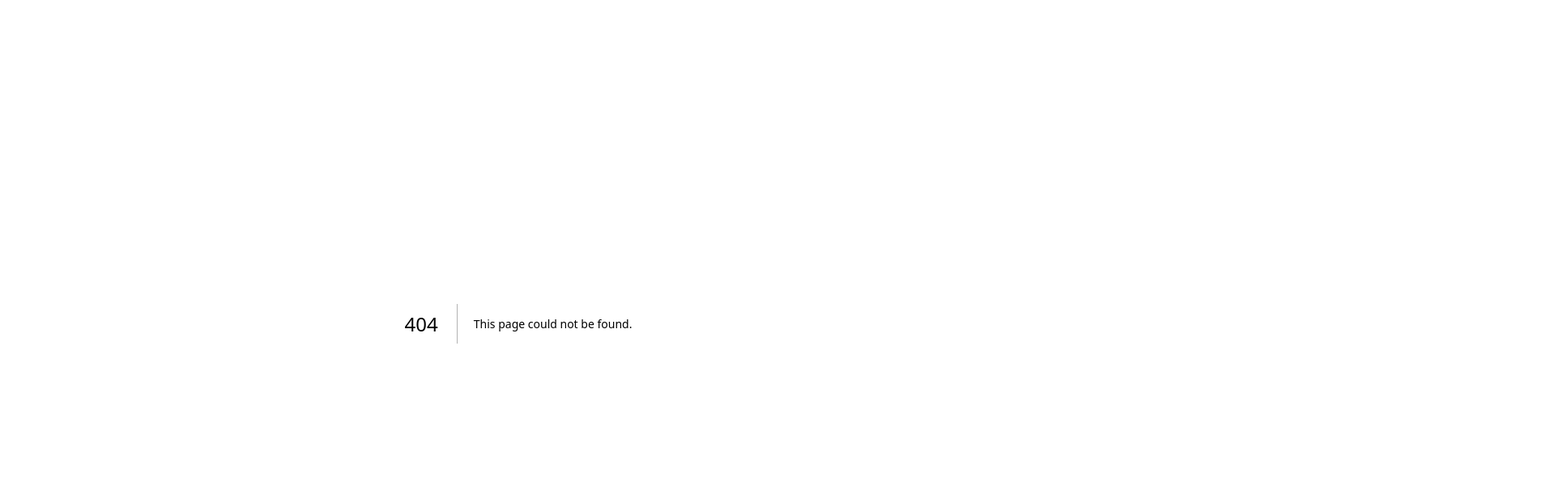
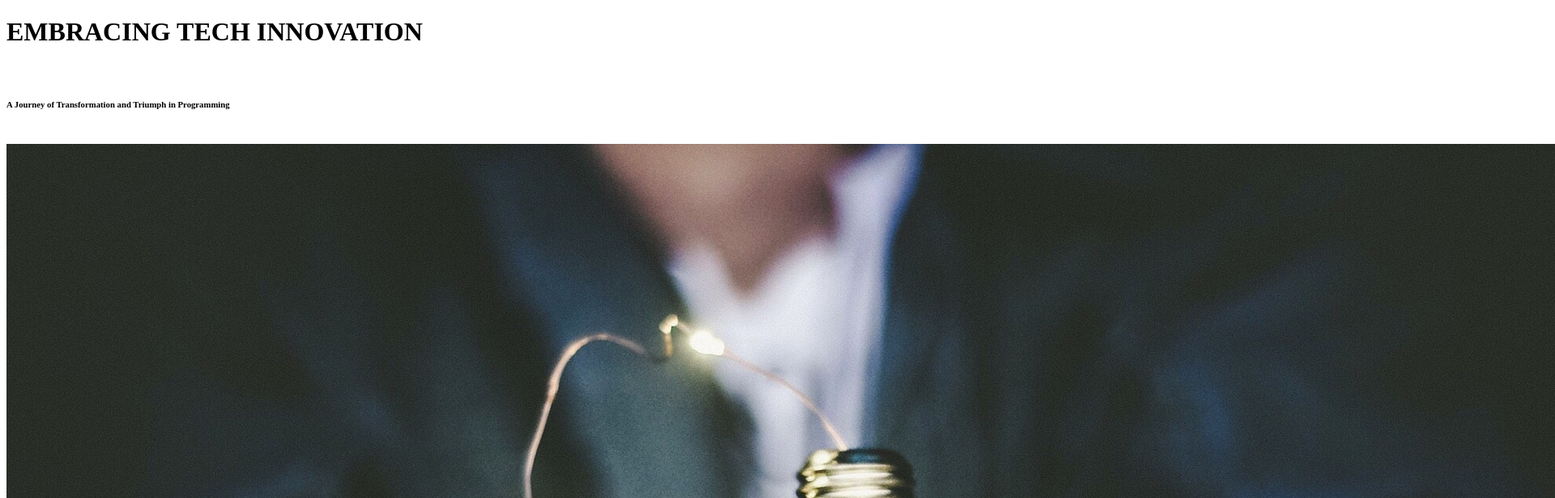
Before and after one commit to ollyvent/the-accidental-developer, a Next.js app: page /Index in a window 1280 px wide. Before the commit this address had no page. Shown: the top 616 px of the page at 81% size, 1920 px wide, since content can reach past the window. Built offline with nearby package versions, Linux system fonts and the light colour scheme.

Commit message:
add customization to index page and comments

```diff
--- a/pages/index.js
+++ b/pages/Index.jsx
@@ -1,19 +1,24 @@
+// Index.jsx
 import fs from "fs";
 import path from "path";
 import matter from "gray-matter";
 import Head from "next/head";
-import Post from "../components/CustomPost";
+import CustomPost from "../components/CustomPost";
 import { sortByDate } from "../utils";
 
+
+// Home component for the homepage
 export default function Home({ posts }) {
   return (
     <div>
+      {/* Setting metadata for the webpage */}
       <Head>
-        <title>Accidental Developer Blog</title>
+        <title>TechBlog - Empowering Innovators</title>
       </Head>
+
+      {/* Hero section of the homepage */}
       <div className="hero">
-        <h1 className="main-heading"><b>FROM MISFIT TO MARVERICK</b></h1>
-        <br />
+        <h1 className="main-heading"><b>EMBRACING TECH INNOVATION</b></h1><br />
         <h6>A Journey of Transformation and Triumph in Programming</h6>
         <br />
         <img
@@ -37,9 +42,10 @@ export default function Home({ posts }) {
         <h2>Front-End Development Series</h2>
       </div>
 
-      <div className="posts">
+      {/* Displaying blog posts on the homepage */}
+      <div className="custom-posts">
         {posts.map((post, index) => (
-          <Post post={post} />
+          <CustomPost post={post} key={index} />
         ))}
       </div>
     </div>
```
